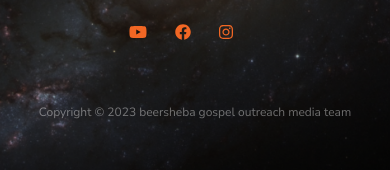
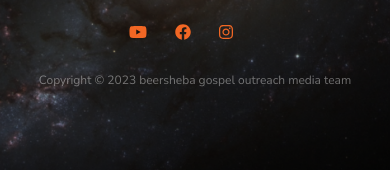
Before and after one commit to Bethanhelen/crusade-project, a website built with Vite: page index.html in a window 390 px wide. Shown: the part 516-686 px from the top of the page. Built offline with nearby package versions, Linux system fonts and the light colour scheme.

Commit message:
copyright margin corrected

```diff
--- a/index.html
+++ b/index.html
@@ -111,7 +111,8 @@
       </a>
     </div>
   </div>
-  <div class="text-center text-white/40 text-xs mt-8"> Copyright &copy; 2023  beersheba gospel outreach media team</div>
+  <div class="text-center text-white/40 text-xs md:mt-8"> Copyright &copy; 2023  beersheba gospel outreach media
+    team</div>
     <script type="module" src="/main.js"></script>
   </body>
 </html>
```
